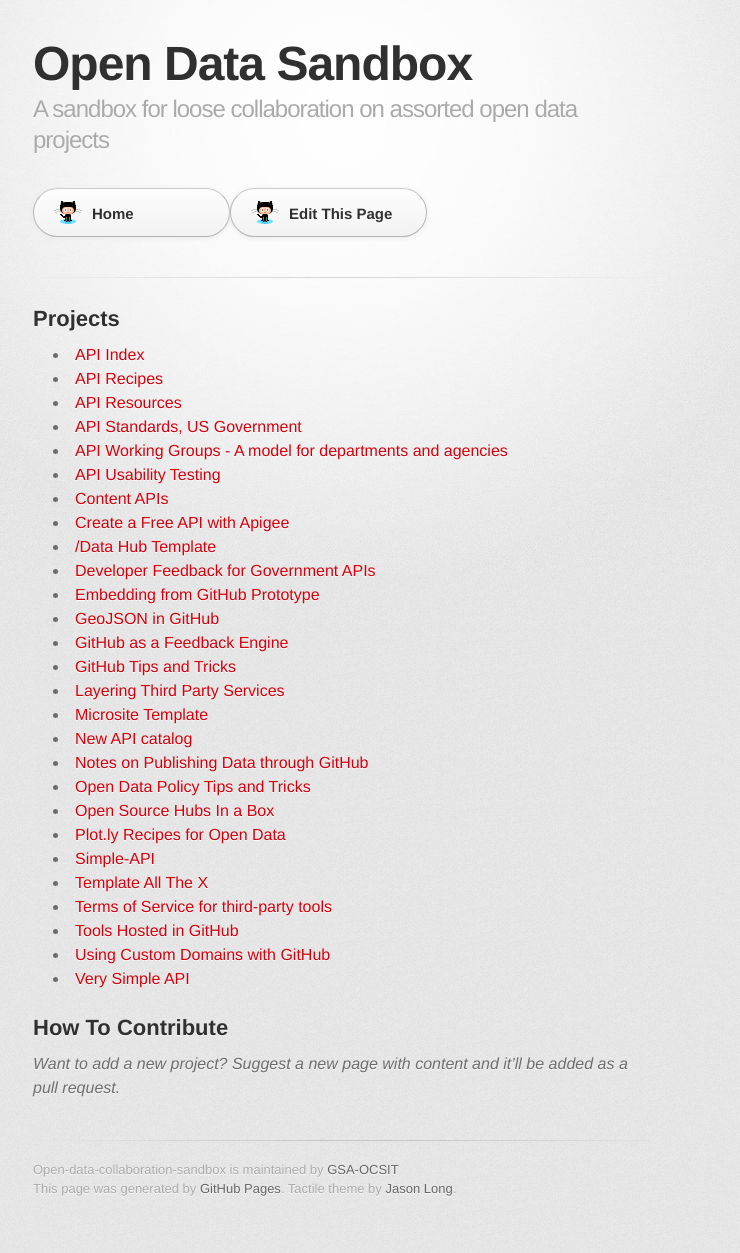
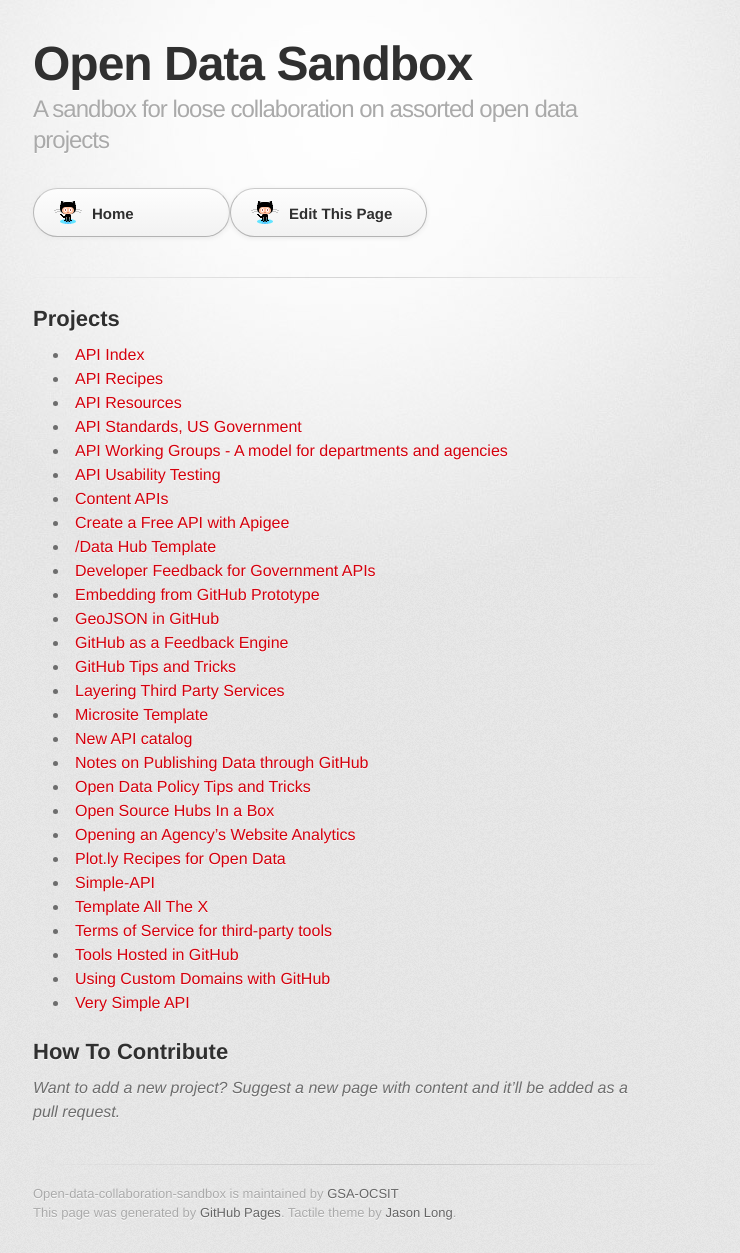
Before and after one commit to GSA/Open-Data-Collaboration-Sandbox, a Jekyll site: the page built from index.md, in a window 1280 px wide. Shown: the whole page, without its empty margins (297-1037 px from the left). Built offline with Jekyll 4.4.1, drawn with Linux system fonts in a browser that asks for light colours; some web fonts are replaced; before the commit the page ends 1229 px from its top, so only the background shows below that.

Commit message:
Update index.md

```diff
--- a/index.md
+++ b/index.md
@@ -27,6 +27,7 @@
 * [Notes on Publishing Data through GitHub](http://gsa.github.io/Open-Data-Collaboration-Sandbox/publishing-data/)
 * [Open Data Policy Tips and Tricks](https://github.com/gbinal/Open-Data-Policy---Tricks-and-Tips/)
 * [Open Source Hubs In a Box](http://gsa.github.io/Open-Data-Collaboration-Sandbox/open_source_hubs_in_a_box/)
+* [Opening an Agency's Website Analytics](http://gsa.github.io/Open-Data-Collaboration-Sandbox/public_analytics)
 * [Plot.ly Recipes for Open Data](http://gsa.github.io/Open-Data-Collaboration-Sandbox/plotly_recipes_for_open_data)
 * [Simple-API](https://github.com/GSA-Simple-API)
 * [Template All The X](http://gsa.github.io/Open-Data-Collaboration-Sandbox/template_all_the_x)
```
